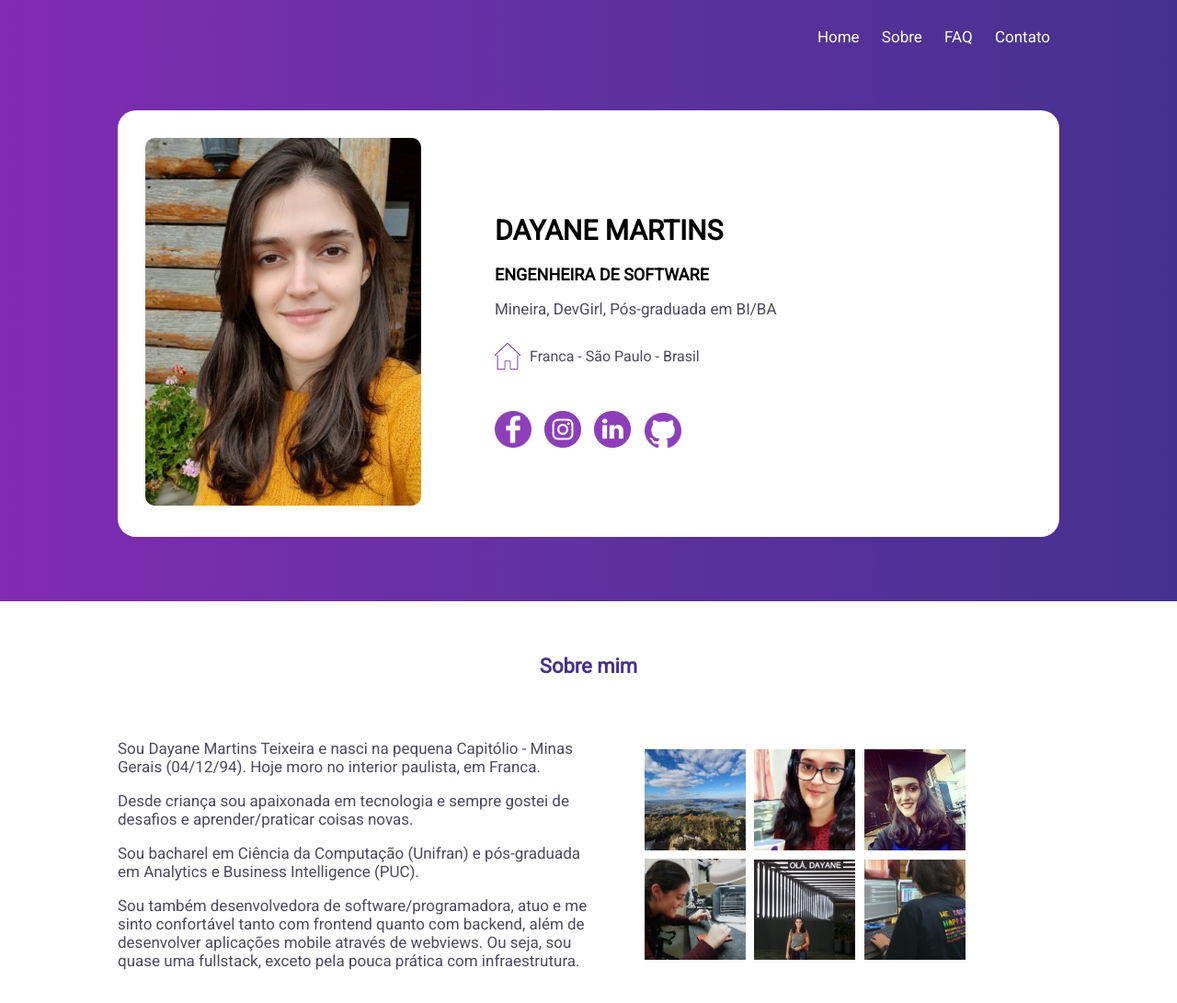
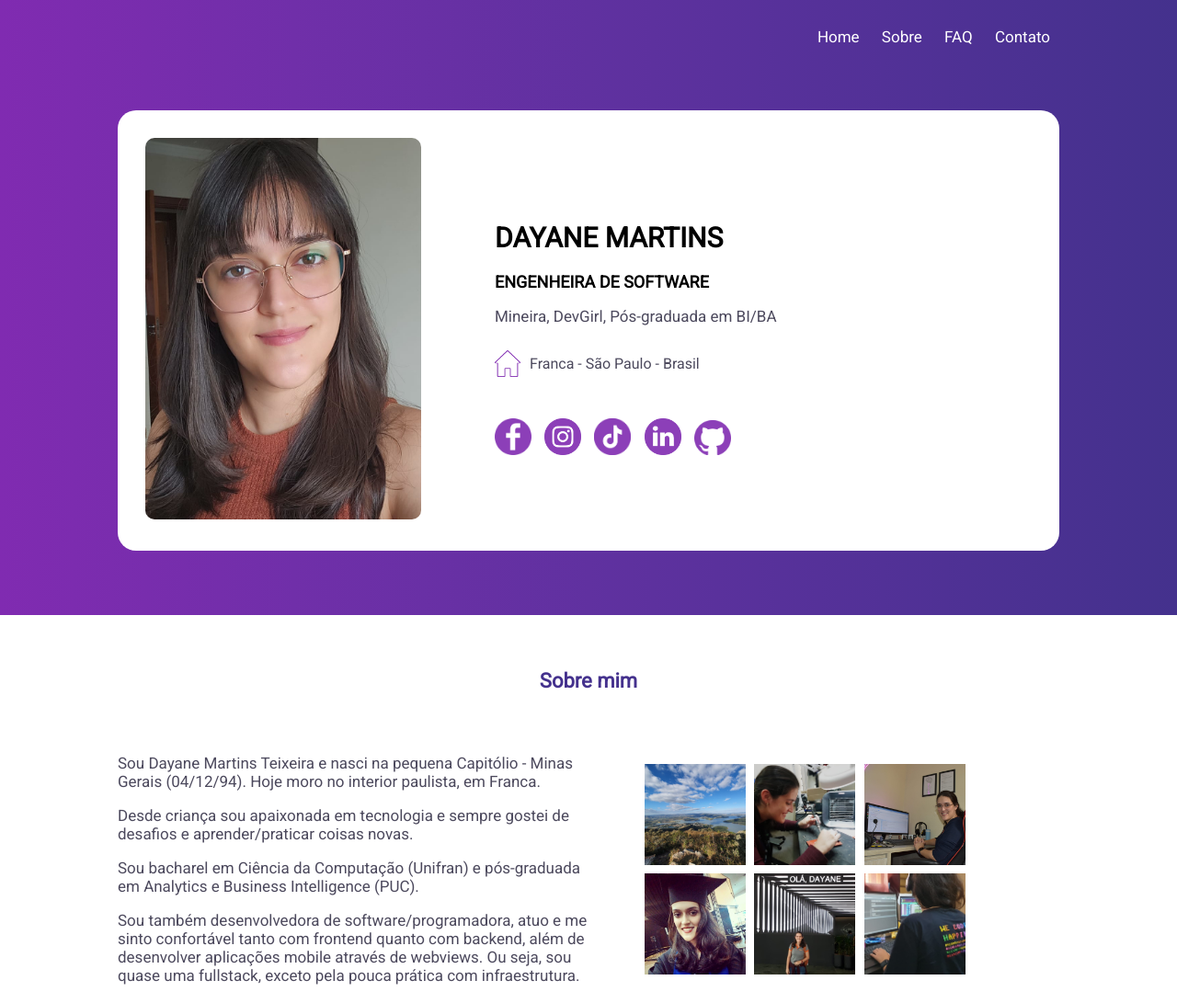
Before and after one commit to daymartins/daymartins.github.io, a plain HTML site: page index.html in a window 1280 px wide. Shown: the top 1091 px of the page at 92% size. Drawn offline with Linux system fonts and the light colour scheme.

Commit message:
feat: updating photos and social media

```diff
--- a/index.html
+++ b/index.html
@@ -151,7 +151,7 @@
 <div class="head-block">
     <div class="resume-block">
         <div class="image-block">
-            <img src="images/daay.jpeg" alt="Dayane"/>
+            <img src="images/geekday.jpeg" alt="Dayane"/>
         </div>
 
         <div class="info-block" id="blockHome">
@@ -183,6 +183,10 @@
 
                 <a href="https://www.instagram.com/daymartins2/" target="_blank">
                     <img src="images/instagram.png" alt="Instagram"/>
+                </a>
+
+                <a href="https://www.tiktok.com/@daymartinss2" target="_blank">
+                    <img src="images/tiktoklogo.png" alt="TikTok"/>
                 </a>
 
                 <a href="https://www.linkedin.com/in/dayane-martins-798742bb/" target="_blank">
@@ -227,9 +231,9 @@
             <div class="gallery">
                 <div>
                     <img src="images/capitolio.jpeg" alt="Capitolio-MG"/>
-                    <img src="images/coffee.jpeg" alt="devGirl"/>
+                    <img src="images/fullstack.jpg" alt="Fullstack"/>
+                    <img src="images/homeoffice.jpeg" alt="Home Office"/>
                     <img src="images/graduation.jpg" alt="Colacao de grau"/>
-                    <img src="images/fullstack.jpg" alt="Fullstack"/>
                     <img src="images/cubo.jpeg" alt="Cubo"/>
                     <img src="images/code.jpeg" alt="We code hapiness"/>
                 </div>
```
Also changed, not shown: images/geekday.jpeg (added), images/homeoffice.jpeg (added), images/tiktoklogo.png (added).
